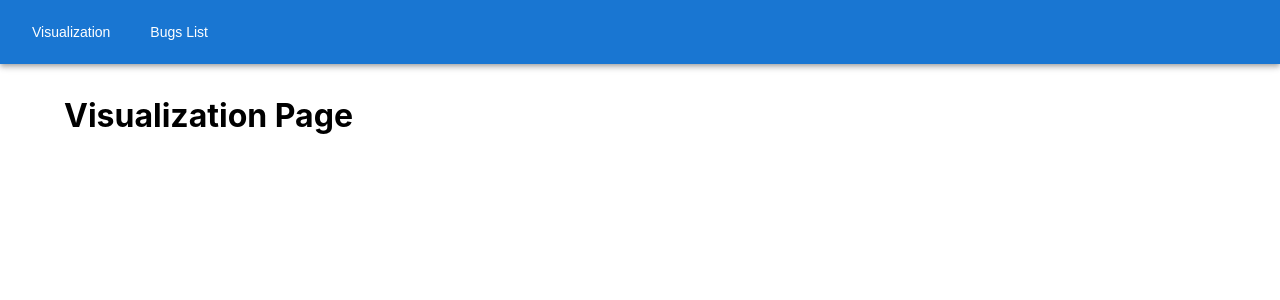
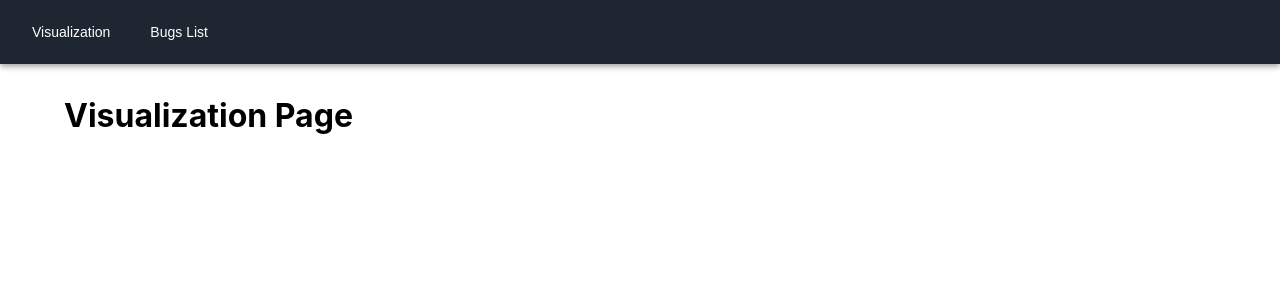
Before and after one commit to CS3213-Team-8/bug_analysis_FE, a React (Create React App) app: page / in a window 1280 px wide. Shown: the top 300 px of the page. Built offline with nearby package versions, Linux system fonts and the light colour scheme.

Commit message:
Update primary palette to background colour in theme.js

```diff
--- a/src/theme.js
+++ b/src/theme.js
@@ -3,7 +3,7 @@ import { createTheme } from '@mui/material/styles';
 const theme = createTheme({
   palette: {
     primary: {
-      main: '#1976d2', // Blue
+      main: '#1E2631', // background colour
     },
     secondary: {
       main: '#d32f2f', // Red
```
